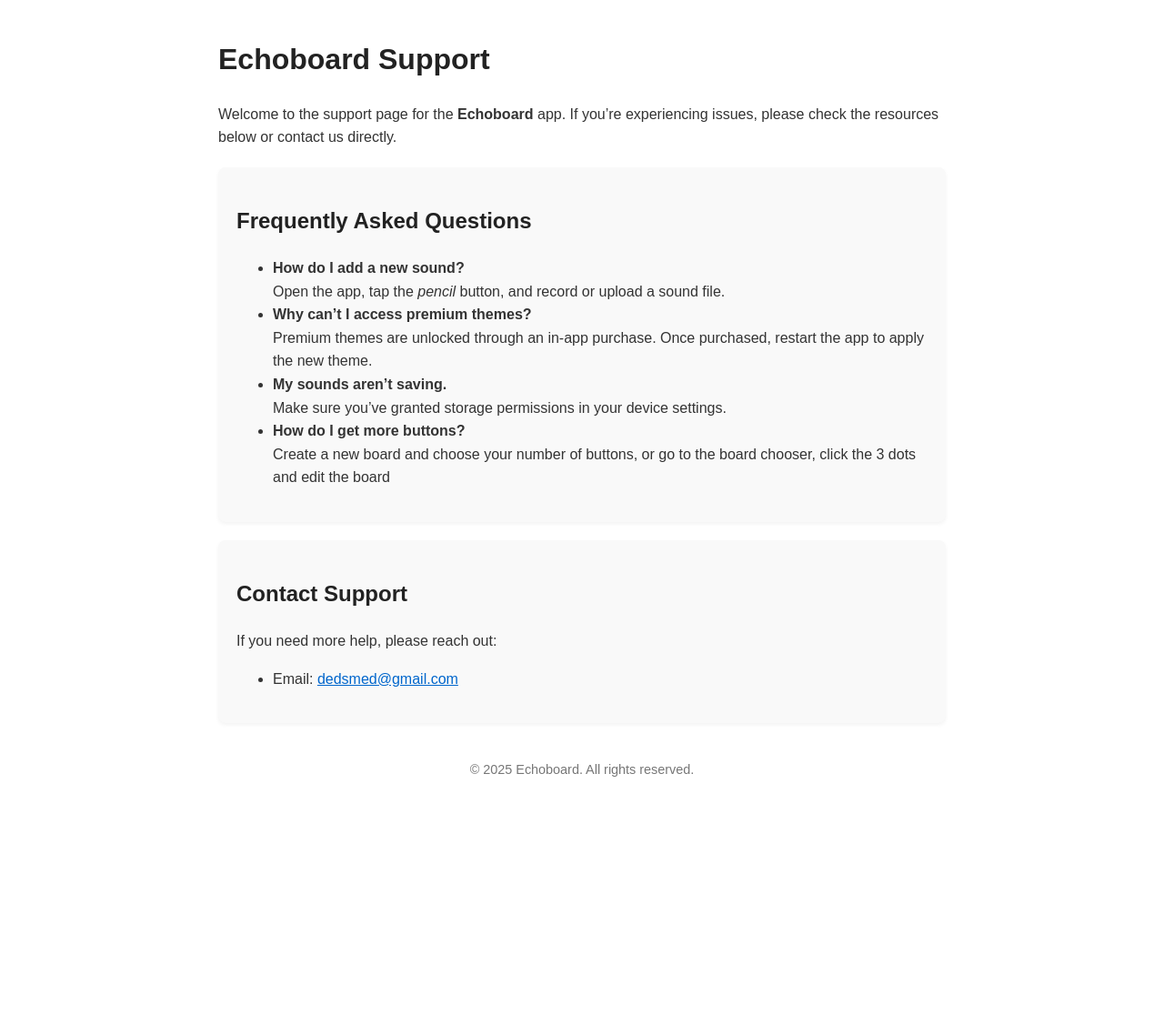
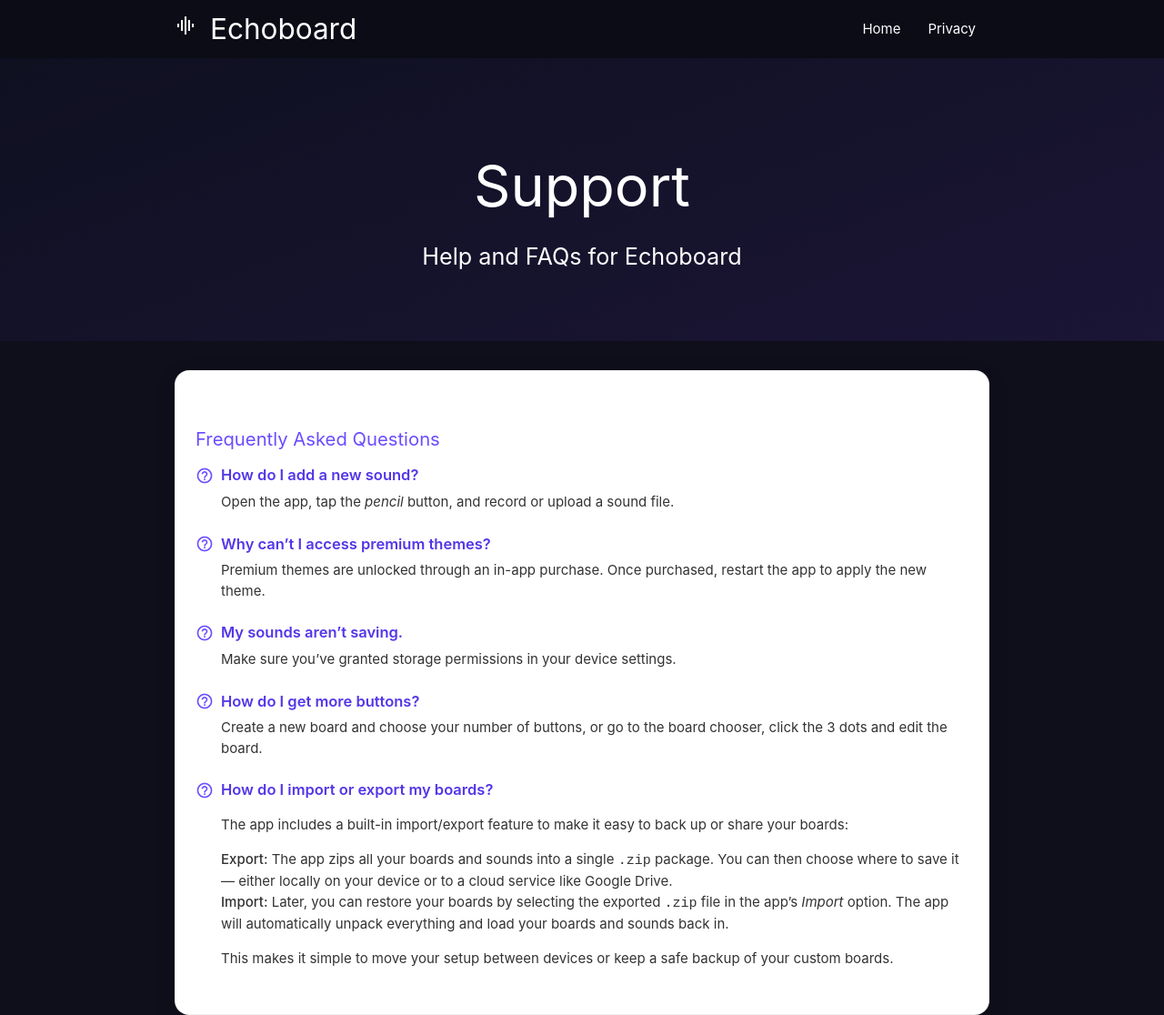
Before and after one commit to b-smedley/b-smedley.github.io, a plain HTML site: page support.html in a window 1280 px wide. Shown: the top 1116 px of the page at 91% size. Before the commit the page ends 898 px from the top, so only its background shows below. Drawn offline with nearby package versions, Linux system fonts and the light colour scheme.

Commit message:
Update support.html

```diff
--- a/support.html
+++ b/support.html
@@ -1,67 +1,184 @@
 <!DOCTYPE html>
 <html lang="en">
 <head>
-  <meta charset="UTF-8">
-  <meta name="viewport" content="width=device-width, initial-scale=1">
+  <meta charset="UTF-8" />
+  <meta name="viewport" content="width=device-width, initial-scale=1, maximum-scale=1" />
   <title>Echoboard Support</title>
+
+  <!-- Materialize + Icons -->
+  <link href="https://fonts.googleapis.com/icon?family=Material+Icons" rel="stylesheet" />
+  <link rel="stylesheet" href="https://cdn.jsdelivr.net/npm/materialize-css@1.0.0/dist/css/materialize.min.css" />
+
   <style>
-    body {
-      font-family: Arial, sans-serif;
-      max-width: 800px;
-      margin: 40px auto;
-      padding: 0 20px;
-      line-height: 1.6;
+    :root {
+      --brand: #6c4cff;
+      --brand-dark: #5436e8;
+      --bg-grad-1: #0f1020;
+      --bg-grad-2: #1b1536;
+      --text-strong: #ffffff;
+      --text-muted: #c9c9d6;
+    }
+
+    header.hero {
+      background: linear-gradient(160deg, var(--bg-grad-1), var(--bg-grad-2));
+      color: var(--text-strong);
+      padding: 64px 0 48px;
+      text-align: center;
+    }
+
+    .support-wrap {
+      padding: 32px 0 48px;
+      background: #0e0f1a;
+    }
+    .support-card {
+      background: #ffffff;
+      color: #222;
+      border-radius: 16px;
+      box-shadow: 0 8px 24px rgba(0,0,0,0.12);
+      border: 1px solid rgba(0,0,0,0.06);
+      padding: 28px 22px;
+      margin-bottom: 28px;
+    }
+    .support-card h2 {
+      font-size: 1.35rem;
+      margin-bottom: 16px;
+      color: var(--brand);
+    }
+
+    /* FAQ styling */
+    .faq-item {
+      margin-bottom: 22px;
+    }
+    .faq-question {
+      font-weight: 600;
+      font-size: 1.1rem;
+      color: var(--brand-dark);
+      display: flex;
+      align-items: center;
+      margin-bottom: 6px;
+    }
+    .faq-question i {
+      font-size: 20px;
+      margin-right: 8px;
+      color: var(--brand);
+    }
+    .faq-answer {
+      margin-left: 28px;
       color: #333;
     }
-    h1, h2 {
-      color: #222;
+
+    footer {
+      background: #0b0c16;
+      color: var(--text-muted);
+      padding: 32px 0;
     }
-    a {
-      color: #0066cc;
-    }
-    footer {
-      margin-top: 40px;
-      font-size: 0.9em;
-      color: #777;
-      text-align: center;
-    }
-    .card {
-      background: #f9f9f9;
-      border-radius: 8px;
-      padding: 20px;
-      margin: 20px 0;
-      box-shadow: 0 2px 4px rgba(0,0,0,0.05);
+    .footer-links a { color: var(--text-muted); }
+    .footer-links a:hover { color: #fff; }
+
+    @media (max-width: 600px) {
+      .support-card { padding: 22px 18px; }
     }
   </style>
 </head>
 <body>
-  <h1>Echoboard Support</h1>
-  <p>Welcome to the support page for the <strong>Echoboard</strong> app. If you’re experiencing issues, please check the resources below or contact us directly.</p>
 
-  <div class="card">
-    <h2>Frequently Asked Questions</h2>
-    <ul>
-      <li><strong>How do I add a new sound?</strong><br>Open the app, tap the <em>pencil</em> button, and record or upload a sound file.</li>
-      <li><strong>Why can’t I access premium themes?</strong><br>Premium themes are unlocked through an in-app purchase. Once purchased, restart the app to apply the new theme.</li>
-      <li><strong>My sounds aren’t saving.</strong><br>Make sure you’ve granted storage permissions in your device settings.</li>
-      <li><strong>How do I get more buttons?</strong><br>Create a new board and choose your number of buttons, or go to the board chooser, click the 3 dots and edit the board</li>
+  <!-- Navbar -->
+  <nav class="nav-wrapper" style="background: #0b0c16;">
+    <div class="container">
+      <a href="/" class="brand-logo">
+        <i class="material-icons" style="vertical-align: text-bottom;">graphic_eq</i>
+        Echoboard
+      </a>
+      <a href="#" data-target="mobile-nav" class="sidenav-trigger"><i class="material-icons">menu</i></a>
+      <ul class="right hide-on-med-and-down">
+        <li><a href="/">Home</a></li>
+        <li><a href="/privacy.html">Privacy</a></li>
       </ul>
     </div>
+  </nav>
+  <ul class="sidenav" id="mobile-nav">
+    <li><a href="/">Home</a></li>
+    <li><a href="/privacy.html">Privacy</a></li>
+  </ul>
 
-  <div class="card">
+  <!-- Hero -->
+  <header class="hero">
+    <div class="container">
+      <h1>Support</h1>
+      <p class="flow-text">Help and FAQs for Echoboard</p>
+    </div>
+  </header>
+
+  <!-- Support Content -->
+  <section class="support-wrap">
+    <div class="container">
+      <div class="support-card">
+        <h2>Frequently Asked Questions</h2>
+
+        <div class="faq-item">
+          <div class="faq-question"><i class="material-icons">help_outline</i> How do I add a new sound?</div>
+          <div class="faq-answer">Open the app, tap the <em>pencil</em> button, and record or upload a sound file.</div>
+        </div>
+
+        <div class="faq-item">
+          <div class="faq-question"><i class="material-icons">help_outline</i> Why can’t I access premium themes?</div>
+          <div class="faq-answer">Premium themes are unlocked through an in-app purchase. Once purchased, restart the app to apply the new theme.</div>
+        </div>
+
+        <div class="faq-item">
+          <div class="faq-question"><i class="material-icons">help_outline</i> My sounds aren’t saving.</div>
+          <div class="faq-answer">Make sure you’ve granted storage permissions in your device settings.</div>
+        </div>
+
+        <div class="faq-item">
+          <div class="faq-question"><i class="material-icons">help_outline</i> How do I get more buttons?</div>
+          <div class="faq-answer">Create a new board and choose your number of buttons, or go to the board chooser, click the 3 dots and edit the board.</div>
+        </div>
+
+        <div class="faq-item">
+          <div class="faq-question"><i class="material-icons">help_outline</i> How do I import or export my boards?</div>
+          <div class="faq-answer">
+            <p>The app includes a built-in import/export feature to make it easy to back up or share your boards:</p>
+            <ul>
+              <li><strong>Export:</strong> The app zips all your boards and sounds into a single <code>.zip</code> package. You can then choose where to save it — either locally on your device or to a cloud service like Google Drive.</li>
+              <li><strong>Import:</strong> Later, you can restore your boards by selecting the exported <code>.zip</code> file in the app’s <em>Import</em> option. The app will automatically unpack everything and load your boards and sounds back in.</li>
+            </ul>
+            <p>This makes it simple to move your setup between devices or keep a safe backup of your custom boards.</p>
+          </div>
+        </div>
+      </div>
+
+      <div class="support-card">
         <h2>Contact Support</h2>
         <p>If you need more help, please reach out:</p>
-    <ul>
-      <li>Email: <a href="mailto:dedsmed@gmail.com">dedsmed@gmail.com</a></li>
-    </ul>
+        <p><i class="material-icons left" aria-hidden="true">email</i> <a href="mailto:dedsmed@gmail.com">dedsmed@gmail.com</a></p>
       </div>
+    </div>
+  </section>
 
+  <!-- Footer -->
   <footer>
-    &copy; <span id="year"></span> Echoboard. All rights reserved.
+    <div class="container">
+      <div class="row" style="margin-bottom:0;">
+        <div class="col s12 m6 footer-links">
+          <a href="/">Home</a> &nbsp;&middot;&nbsp;
+          <a href="/privacy.html">Privacy</a>
+        </div>
+        <div class="col s12 m6 right-align">
+          &copy; <span id="year"></span> Echoboard
+        </div>
+      </div>
+    </div>
   </footer>
 
+  <!-- Scripts -->
+  <script src="https://cdn.jsdelivr.net/npm/materialize-css@1.0.0/dist/js/materialize.min.js"></script>
   <script>
+    document.addEventListener('DOMContentLoaded', function() {
+      var elems = document.querySelectorAll('.sidenav');
+      M.Sidenav.init(elems);
       document.getElementById('year').textContent = new Date().getFullYear();
+    });
   </script>
 </body>
 </html>
```
Lines whose indentation alone changed are shown as unchanged.
